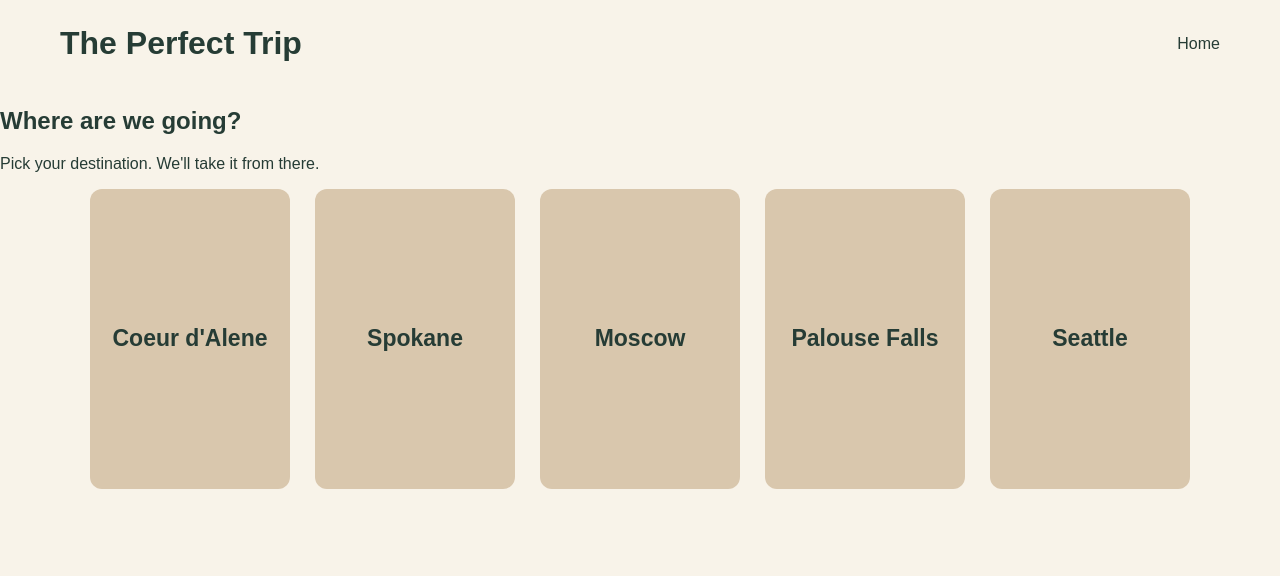
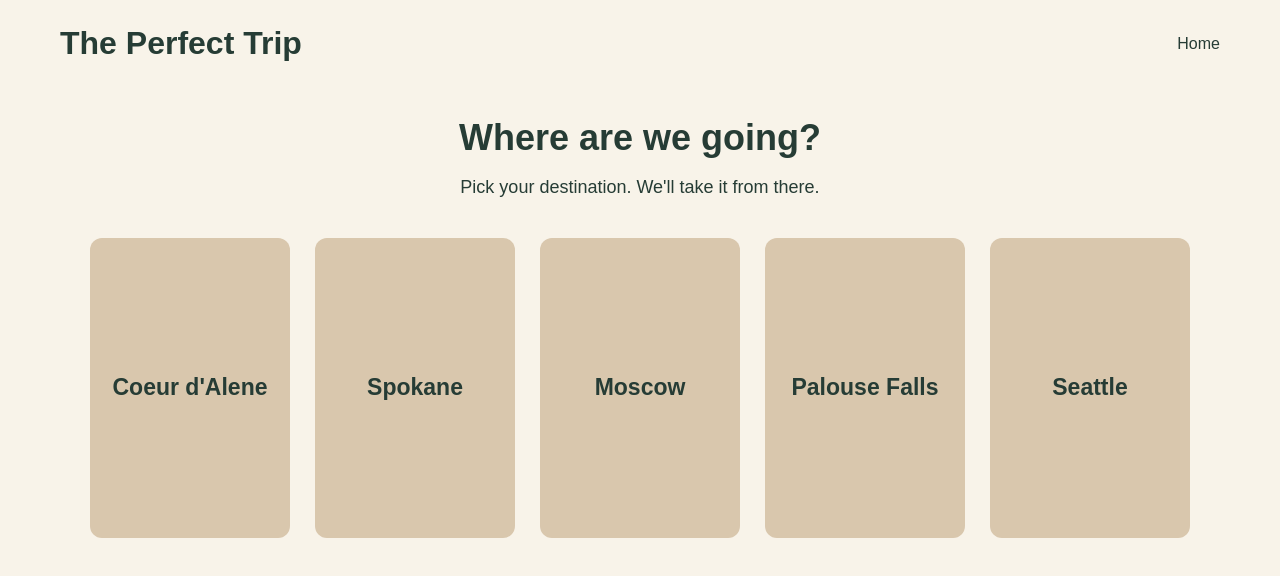
Before and after one commit to anushkaramwani07/The-Perfect-Trip, a plain HTML site: page plan.html in a window 1280 px wide. Drawn offline with Linux system fonts and the light colour scheme.

Commit message:
added more css

```diff
--- a/plan.html
+++ b/plan.html
@@ -22,7 +22,7 @@
     </header>
 
     <main>
-        <section class="destinations">
+        <section class="destination">
             <h2>Where are we going?</h2>
             <p>Pick your destination. We'll take it from there.</p>
 
--- a/trip.css
+++ b/trip.css
@@ -78,11 +78,13 @@ nav a {
 .destination h2{
     font-size: 36px;
     margin-bottom: 10px;
+    text-align: center;
 }
 
 .destination p{
     font-size: 18px;
     margin-bottom: 40px;
+    text-align: center;
 }
 
 .destination-container {
@@ -90,6 +92,7 @@ nav a {
     justify-content: center;
     flex-wrap: wrap;
     gap: 25px;
+    text-align: center;
 }
 
 .destination-card {
```
Also changed, not shown: index.html (+0 -1 lines).
